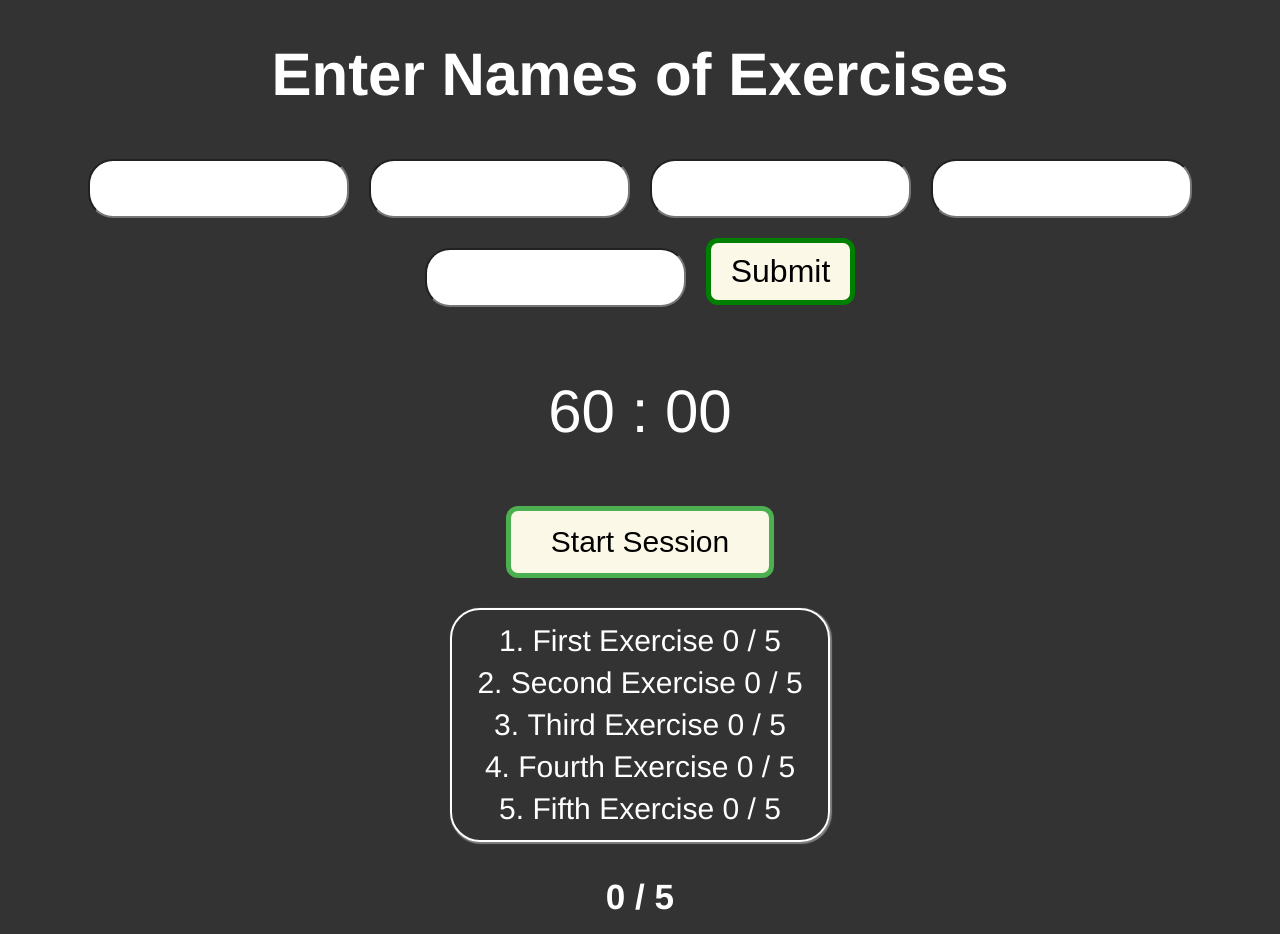
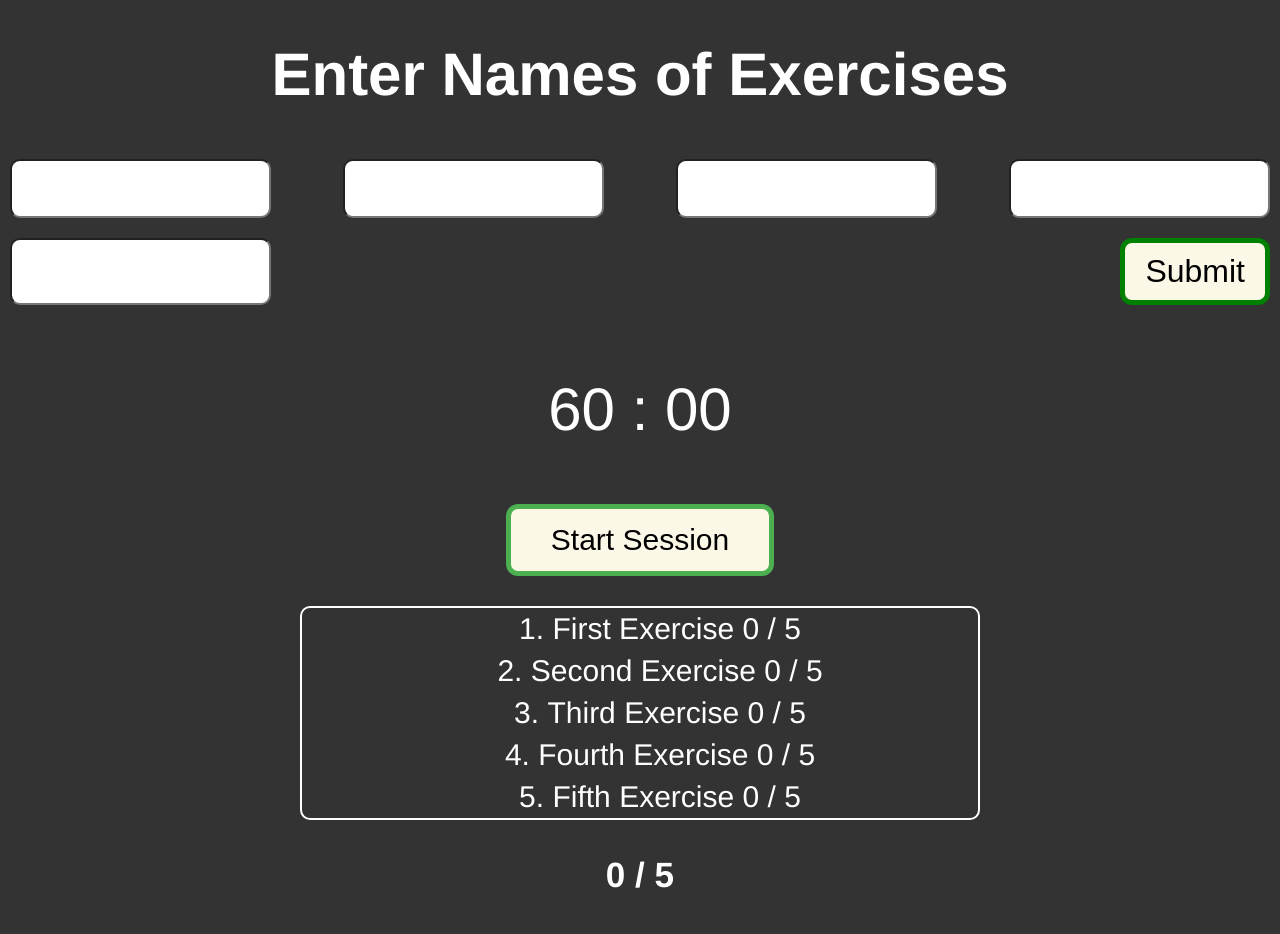
Before and after one commit to Robinborg/gym-app, a React (Create React App) app: page / in a window 1280 px wide. Shown: the top 934 px of the page. Built offline with nearby package versions, Linux system fonts and the light colour scheme.

Commit message:
Reverted back to commit where useRef was used to compose Set List - added styling to the page - flexbox alignment

```diff
--- a/src/components/App.js
+++ b/src/components/App.js
@@ -28,7 +28,7 @@
 				fifthExerciseRef={ fifthExerciseRef }
 			/> : null }
 			<MainTimer isActive={isActive}/>
-			<div className="justify-middle">
+			<div>
 				<button
 					className="start-button"
 					onClick={() => {
--- a/src/components/ExerciseEntryForm.js
+++ b/src/components/ExerciseEntryForm.js
@@ -26,7 +26,7 @@
 	   	}
 		};
 		return (
-			<div className="justify-middle">
+			<div>
 				<div>
 					<h1>Enter Names of Exercises</h1>
 					<form onSubmit={handleSubmit(onSubmit)}>
--- a/src/components/style.css
+++ b/src/components/style.css
@@ -5,6 +5,9 @@
 	background-color: #333333;
 	font-size: 30px;
 	color: white;
+	display: flex;
+	justify-content: center;
+	align-items: center;
 }
 
 .big-clock {
@@ -52,17 +55,20 @@
 .exercise-list {
 	line-height: 140%;
 	list-style-position: inside;
-	margin-right: 15em;
-	margin-left: 15em;
 	border: 2px solid white;
-	box-shadow: 1px 1px 1px 1px grey;
-	border-radius: 30px;
-	padding: 10px;
+	border-radius: 10px;
+	margin-left: 300px;
+	margin-right: 300px;
 }
 input{
 	padding: 20px 40px;
 	margin: 10px;
-	border-radius: 25px;
+	border-radius: 10px;
+}
+form {
+	display: flex;
+	flex-wrap: wrap;
+	justify-content: space-between;
 }
 .input-button {
 	background-color: #FCF8E8;
```
